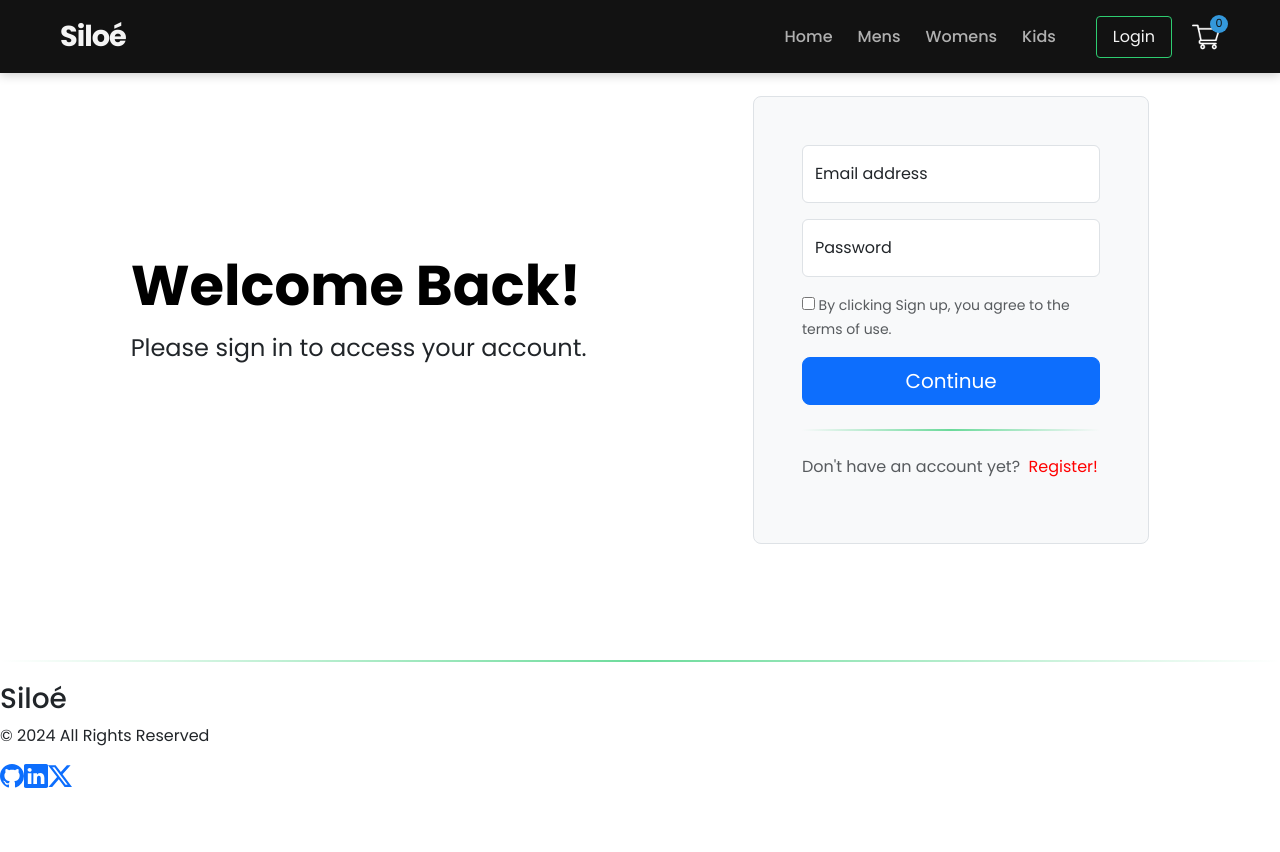
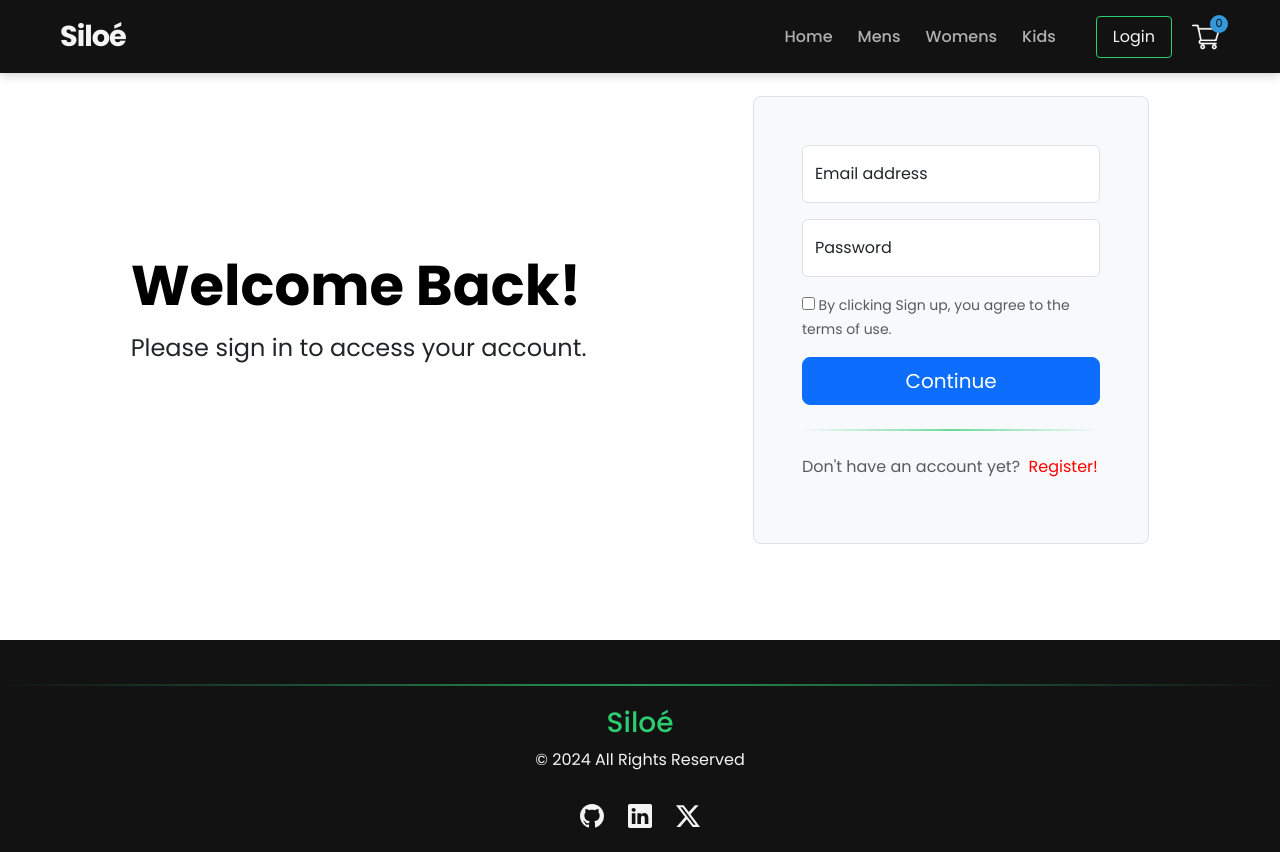
Before and after one commit to Justparthi/Siloe, a React (Create React App) app in the folder frontend/: page /login in a window 1280 px wide. Before the commit the page ends 800 px from the top, so only its background shows below. Built offline with nearby package versions, Linux system fonts and the light colour scheme; no server answers.

Commit message:
Update Newsletter.css

```diff
--- a/frontend/src/Components/Newsletter/Newsletter.css
+++ b/frontend/src/Components/Newsletter/Newsletter.css
@@ -1,3 +1,60 @@
-.footer{
-    margin-top: 50px;
+:root {
+    --bg-primary: #121212;
+    --text-primary: #f4f4f4;
+    --accent-color: #2ecc71;
+  }
+
+  .icon-footer {
+    background-color: var(--bg-primary);
+    color: var(--text-primary);
+    padding: 1.5rem 0;
+    text-align: center;
+  }
+
+  .footer-content {
+    max-width: 800px;
+    margin: 0 auto;
+    display: flex;
+    flex-direction: column;
+    align-items: center;
+    gap: 1rem;
+  }
+
+  hr {
+    border: none;
+    height: 2px;
+    background: linear-gradient(
+        to right,
+        transparent,
+        var(--accent-color),
+        transparent
+    );
+    margin: 20px 0;
+    opacity: 0.7;
 }
+
+
+  .footer-brand h3 {
+    color: var(--accent-color);
+    margin-bottom: 0.5rem;
+  }
+
+  .footer-social {
+    display: flex;
+    gap: 1.5rem;
+  }
+
+  .footer-social a {
+    color: var(--text-primary);
+    transition: color 0.3s ease;
+  }
+
+  .footer-social a:hover {
+    color: var(--accent-color);
+  }
+
+  @media screen and (max-width: 600px) {
+    .footer-social {
+      gap: 2rem;
+    }
+  }
```
